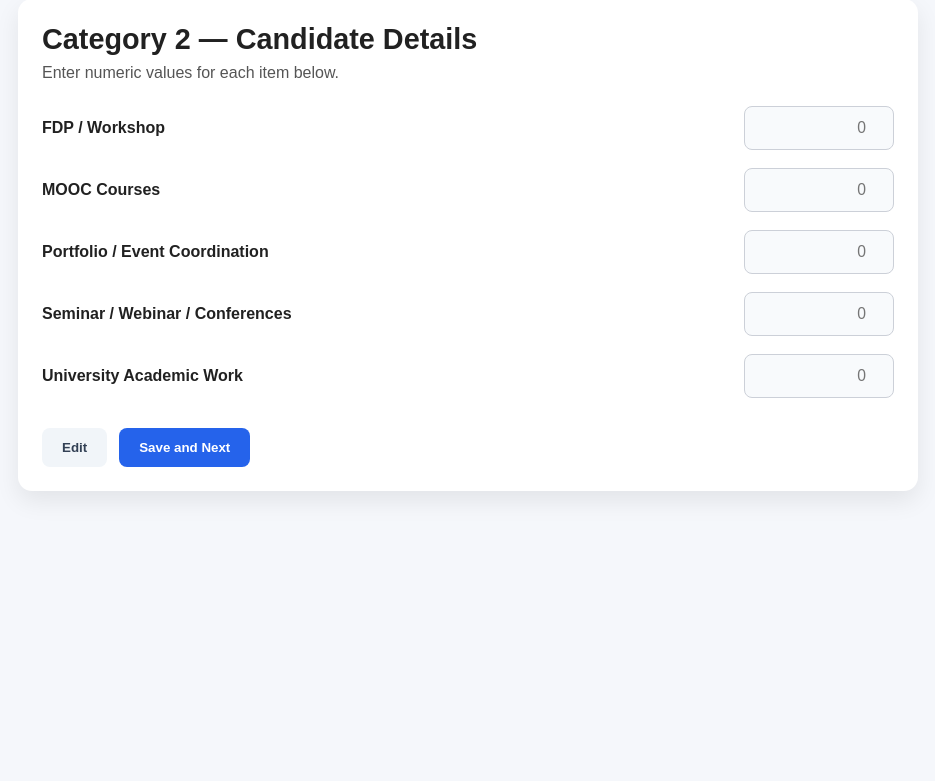
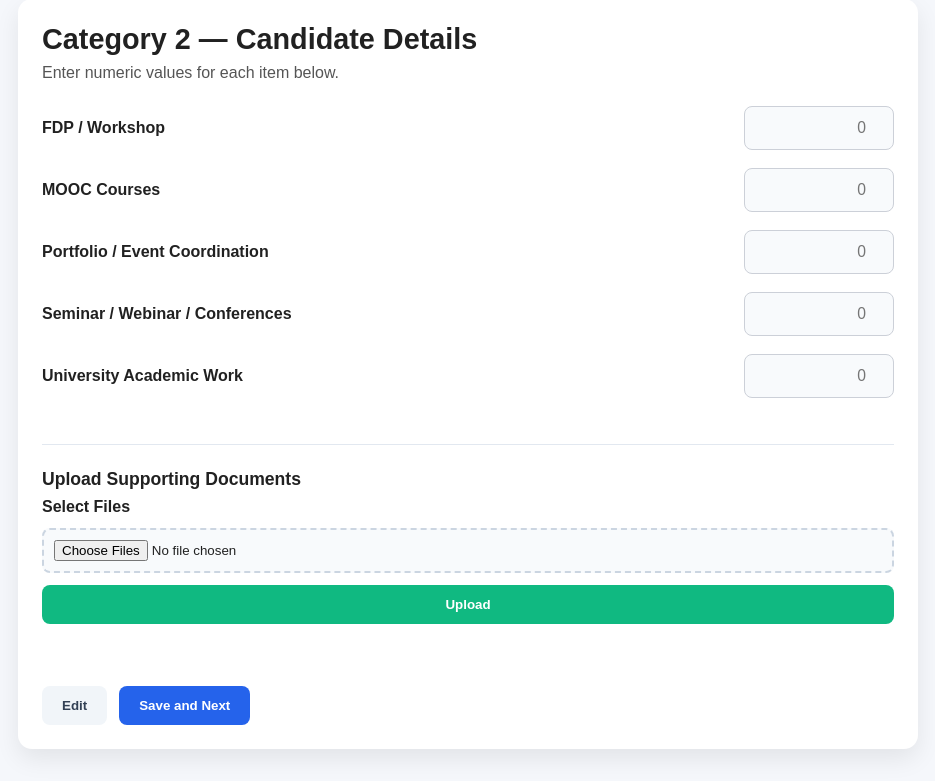
Before and after one commit to likhitha-shasthry/demo2, a PHP site: page /cat2.html in a window 1280 px wide. Shown: the part 33-814 px from the top of the page, without its empty margins (172-1107 px from the left). Before the commit the page ends 529 px from the top, so only its background shows below. Run offline with PHP 8.4, Linux system fonts and the light colour scheme.

Commit message:
Documents button

```diff
--- a/cat2.css
+++ b/cat2.css
@@ -68,6 +68,73 @@ input[type="number"]:focus {
   box-shadow: 0 0 0 3px rgba(74, 144, 226, 0.14);
 }
 
+.upload-section {
+  margin-top: 28px;
+  padding-top: 24px;
+  border-top: 1px solid #e2e8f0;
+}
+
+.upload-section h3 {
+  margin: 0 0 8px;
+  font-size: 1.1rem;
+  color: #212121;
+}
+
+.upload-info {
+  margin: 0 0 16px;
+  color: #666;
+  font-size: 0.9rem;
+}
+
+.upload-group {
+  display: grid;
+  gap: 12px;
+}
+
+input[type="file"] {
+  padding: 10px;
+  border: 2px dashed #cbd5e1;
+  border-radius: 8px;
+  background: #f8fafc;
+  cursor: pointer;
+}
+
+input[type="file"]:focus {
+  outline: none;
+  border-color: #4a90e2;
+}
+
+.btn-upload {
+  background: #10b981;
+  color: #ffffff;
+}
+
+.btn-upload:hover {
+  background: #059669;
+}
+
+.upload-status {
+  font-size: 0.9rem;
+  padding: 10px;
+  border-radius: 6px;
+  min-height: 20px;
+}
+
+.upload-status.success {
+  background: #d1fae5;
+  color: #065f46;
+}
+
+.upload-status.error {
+  background: #fee2e2;
+  color: #7f1d1d;
+}
+
+.upload-status.loading {
+  background: #dbeafe;
+  color: #1e40af;
+}
+
 .button-row {
   display: flex;
   gap: 12px;
--- a/cat2.html
+++ b/cat2.html
@@ -19,32 +19,39 @@
       <form class="portal-form category-form" id="category2-form">
         <div class="input-group">
           <label for="c2-fdp-workshop">FDP / Workshop</label>
-          <input id="c2-fdp-workshop" type="number" min="0" step="1" required
-            placeholder="0" />
+          <input id="c2-fdp-workshop" type="number" min="0" step="1" required placeholder="0" />
         </div>
 
         <div class="input-group">
           <label for="c2-mooc-courses">MOOC Courses</label>
-          <input id="c2-mooc-courses" type="number" min="0" step="1" required
-            placeholder="0" />
+          <input id="c2-mooc-courses" type="number" min="0" step="1" required placeholder="0" />
         </div>
 
         <div class="input-group">
           <label for="c2-portfolio-event">Portfolio / Event Coordination</label>
-          <input id="c2-portfolio-event" type="number" min="0" step="1" required
-            placeholder="0" />
+          <input id="c2-portfolio-event" type="number" min="0" step="1" required placeholder="0" />
         </div>
 
         <div class="input-group">
           <label for="c2-seminar-conference">Seminar / Webinar / Conferences</label>
-          <input id="c2-seminar-conference" type="number" min="0" step="1" required
-            placeholder="0" />
+          <input id="c2-seminar-conference" type="number" min="0" step="1" required placeholder="0" />
         </div>
 
         <div class="input-group">
           <label for="c2-university-academic">University Academic Work</label>
-          <input id="c2-university-academic" type="number" min="0" step="1" required
-            placeholder="0" />
+          <input id="c2-university-academic" type="number" min="0" step="1" required placeholder="0" />
+        </div>
+
+        <div class="upload-section">
+          <h3>Upload Supporting Documents</h3>
+
+
+          <div class="upload-group">
+            <label for="c2-documents">Select Files</label>
+            <input id="c2-documents" type="file" multiple accept=".pdf,.doc,.docx,.jpg,.jpeg,.png" />
+            <button type="button" class="btn btn-upload" id="upload-to-drive">Upload</button>
+            <div id="upload-status" class="upload-status"></div>
+          </div>
         </div>
 
         <div class="button-row">
@@ -54,6 +61,8 @@
       </form>
     </section>
   </main>
+
+
 </body>
 
 </html>
```
Also changed, not shown: cat3.css (+67 -0 lines), cat3.html (+12 -0 lines).
